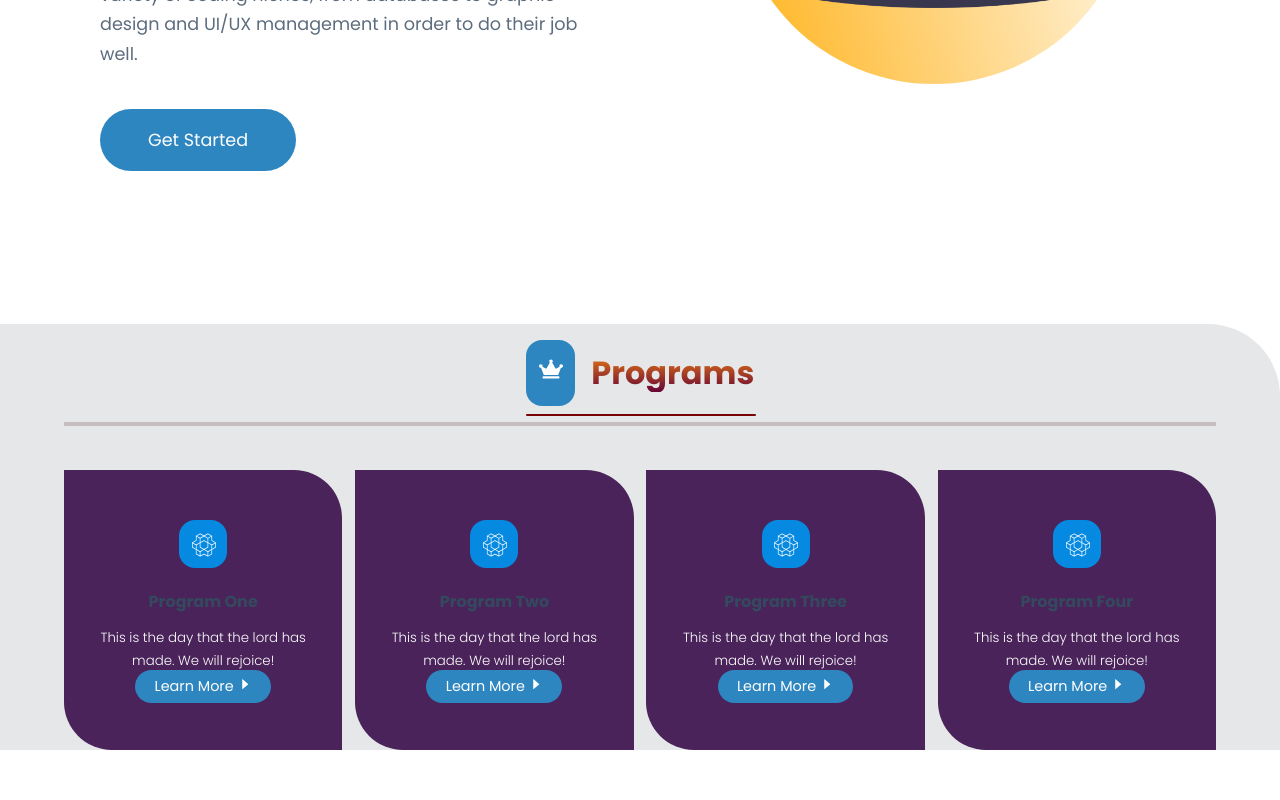
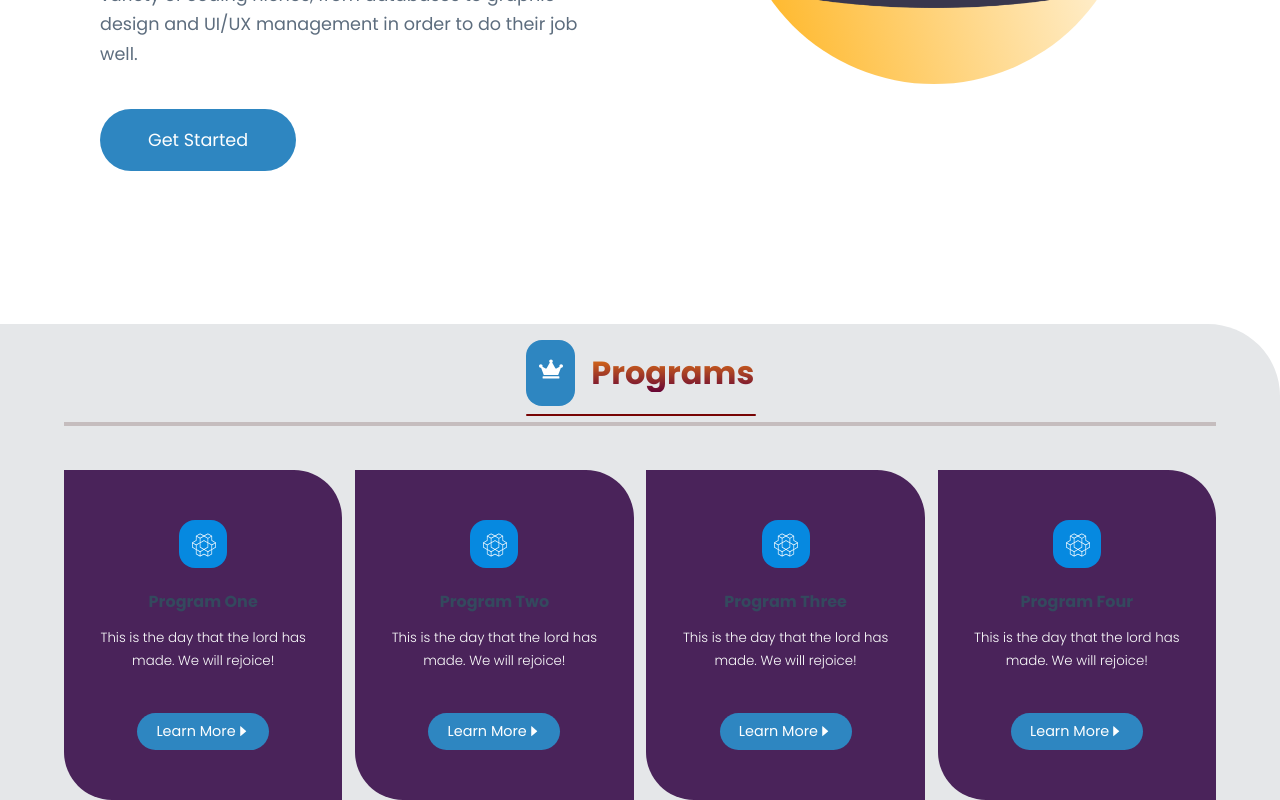
Before and after one commit to belaymit/reactjs-website, a React (Create React App) app: page / in a window 1280 px wide. Shown: the part 609-1409 px from the top of the page. Before the commit the page ends 1359 px from the top, so only its background shows below. Built offline with nearby package versions, Linux system fonts and the light colour scheme.

Commit message:
added hover effect to program items

```diff
--- a/src/Pages/home/home.css
+++ b/src/Pages/home/home.css
@@ -72,3 +72,16 @@
   grid-template-columns: repeat(4, 1fr);
   column-gap: .8rem;
 }
+
+.programs-program a {
+  margin-top: 2.5rem;
+  display: flex;
+  align-items: center;
+  justify-content: center;
+  transition: var(--transition);
+}
+
+.programs-program:hover a {
+  background: var(--color-secondary);
+  color: #fff
+}
```
